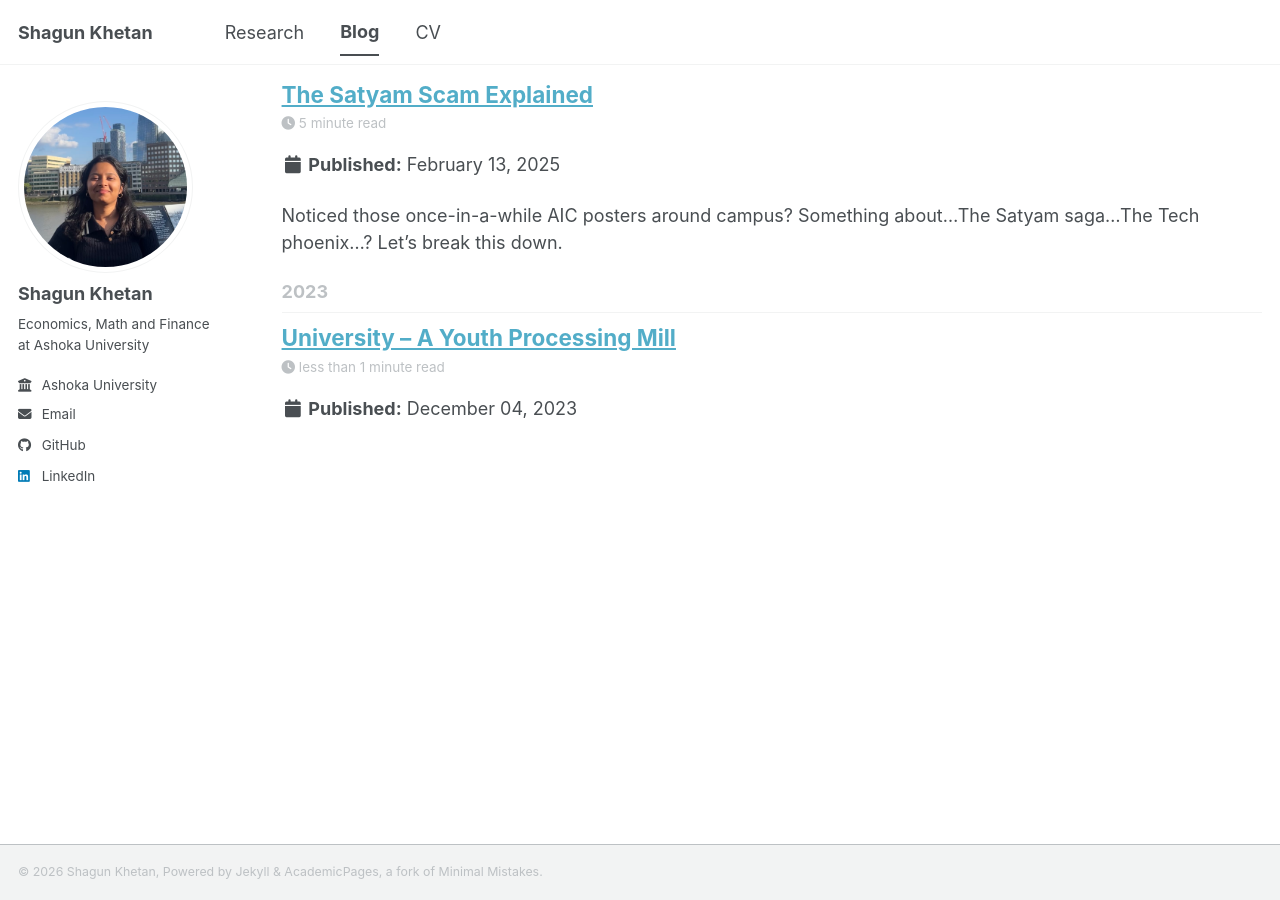
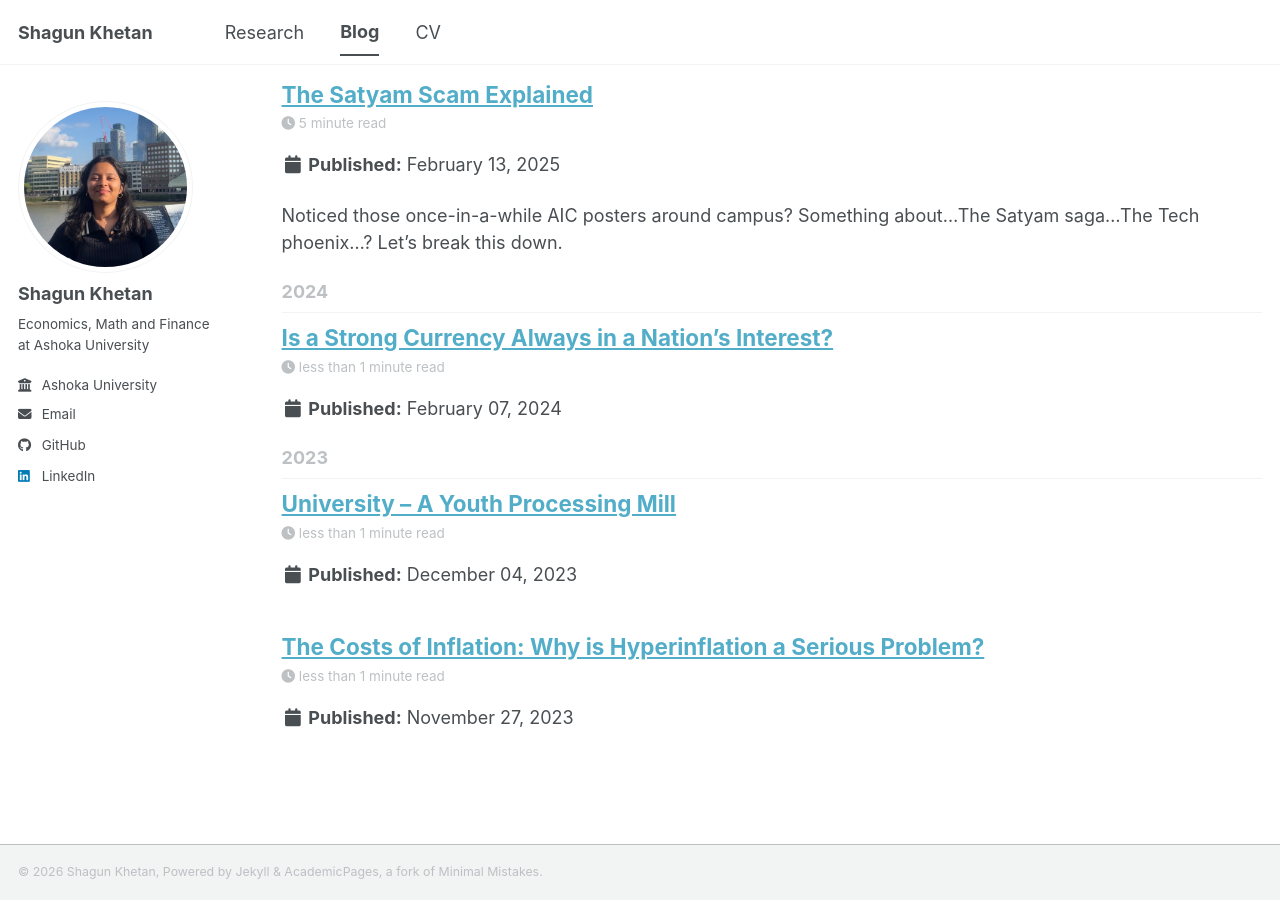
Before and after one commit to shagun-khetan/shagun-khetan.github.io, a Jekyll site: the page built from _pages/year-archive.html, in a window 1280 px wide and 900 px high, scrolled down 909 px. Built offline with Jekyll 4.4.1, drawn with Linux system fonts in a browser that asks for light colours; a script bundle is joined from its source files by our own code; library files that are not in the unit come from our copies.

Commit message:
econblogs

```diff
--- /dev/null
+++ b/_posts/2023-11-27-blog-post-5.md
@@ -0,0 +1,7 @@
+---
+title: 'The Costs of Inflation: Why is Hyperinflation a Serious Problem?'
+date: 2023-11-27
+link: "https://www.ashokaeconsoc.com/post/the-costs-of-inflation-why-is-hyperinflation-a-serious-problem"
+tags:
+  - economics
+---
--- /dev/null
+++ b/_posts/2024-02-07-blog-post-6.md
@@ -0,0 +1,7 @@
+---
+title: 'Is a Strong Currency Always in a Nation’s Interest?'
+date: 2024-02-07
+link: "https://www.ashokaeconsoc.com/post/is-a-strong-currency-always-in-a-nation-s-interest"
+tags:
+  - economics
+---
```
Also changed, not shown: _posts/2025-04-14-blog-post-3.md (+1 -1 lines).
